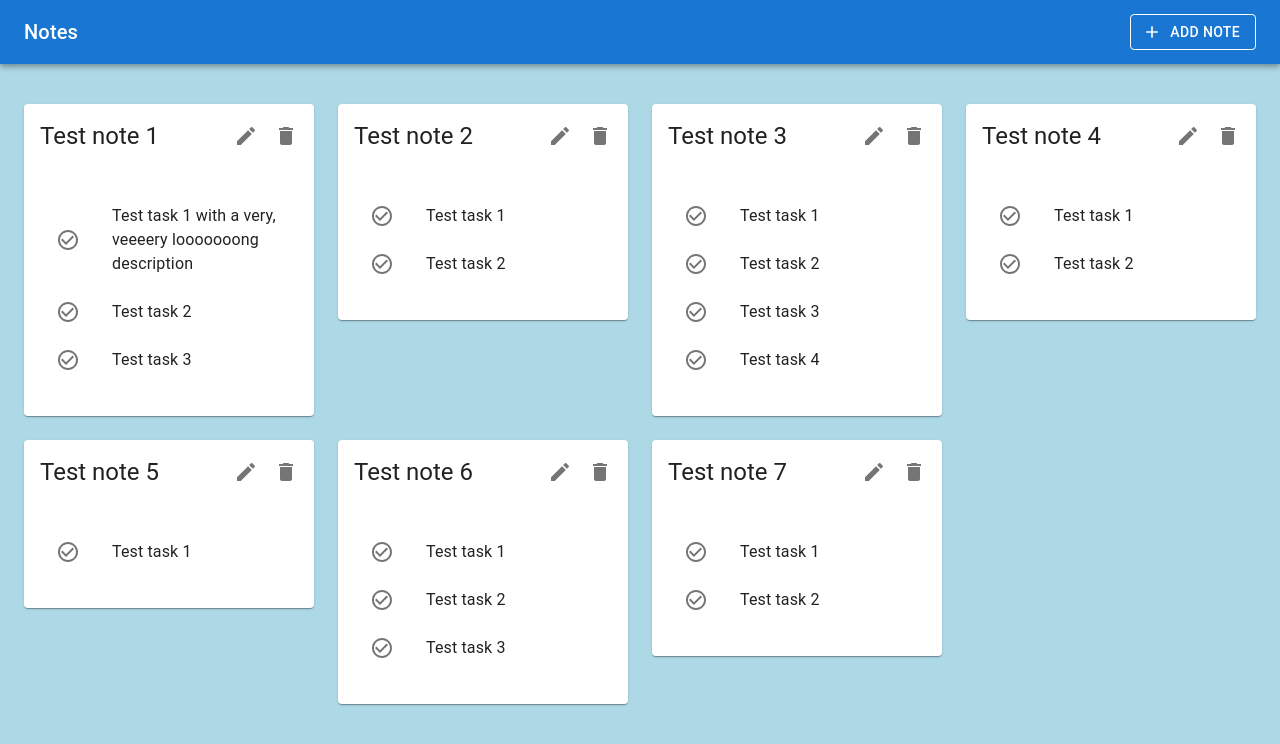
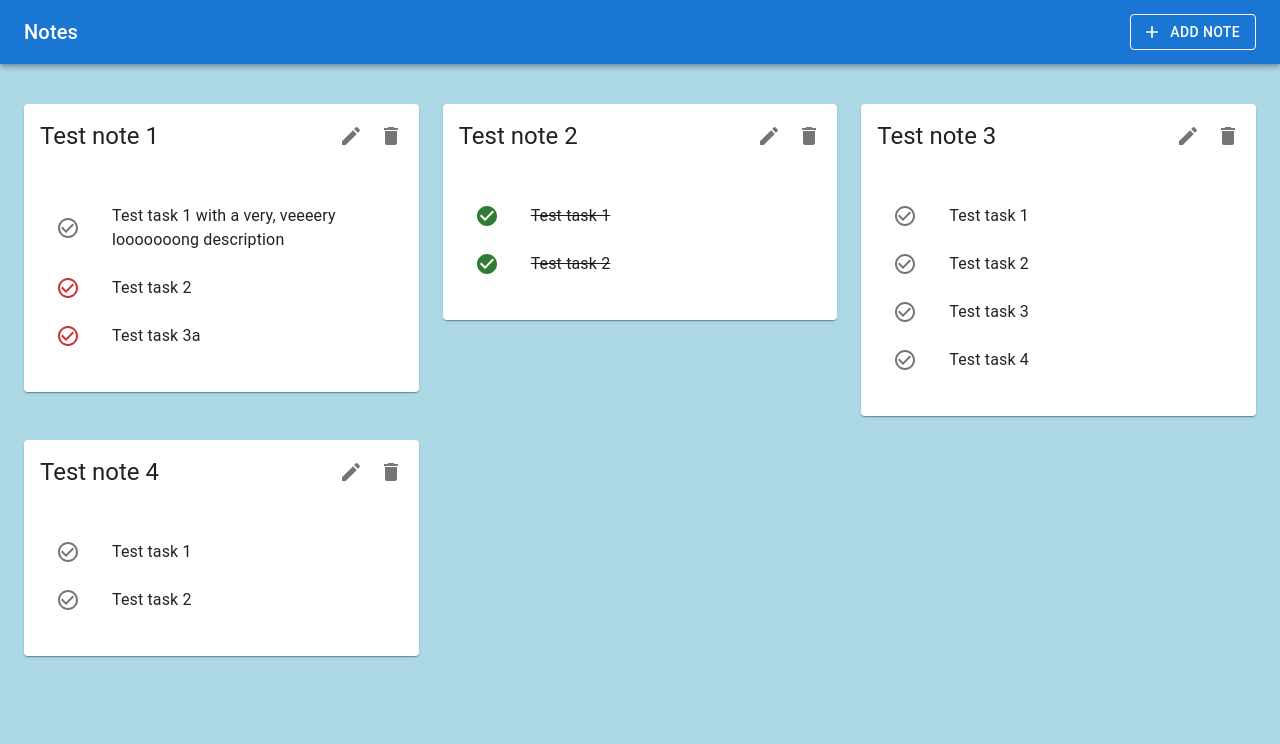
Before and after one commit to VikiZieleniewska/Organizing_notes, a React (Vite) app: page / in a window 1280 px wide. Shown: the top 744 px of the page. Built offline with nearby package versions, Linux system fonts and the light colour scheme; data requests are answered from the project's data file; a web font is replaced by a local one.

Commit message:
added saving to db

```diff
--- a/fakeApi/db.json
+++ b/fakeApi/db.json
@@ -7,17 +7,20 @@
         {
           "id": 1,
           "description": "Test task 1 with a very, veeeery looooooong description",
-          "isDone": false
+          "isDone": false,
+          "isImportant": false
         },
         {
           "id": 2,
           "description": "Test task 2",
-          "isDone": false
+          "isDone": false,
+          "isImportant": true
         },
         {
           "id": 3,
-          "description": "Test task 3",
-          "isDone": false
+          "description": "Test task 3a",
+          "isDone": false,
+          "isImportant": true
         }
       ]
     },
@@ -28,12 +31,12 @@
         {
           "id": 1,
           "description": "Test task 1",
-          "isDone": false
+          "isDone": true
         },
         {
           "id": 2,
           "description": "Test task 2",
-          "isDone": false
+          "isDone": true
         }
       ]
     },
@@ -78,54 +81,6 @@
           "isDone": false
         }
       ]
-    },
-    {
-      "id": 5,
-      "title": "Test note 5",
-      "tasks": [
-        {
-          "id": 1,
-          "description": "Test task 1",
-          "isDone": false
-        }
-      ]
-    },
-    {
-      "id": 6,
-      "title": "Test note 6",
-      "tasks": [
-        {
-          "id": 1,
-          "description": "Test task 1",
-          "isDone": false
-        },
-        {
-          "id": 2,
-          "description": "Test task 2",
-          "isDone": false
-        },
-        {
-          "id": 3,
-          "description": "Test task 3",
-          "isDone": false
-        }
-      ]
-    },
-    {
-      "id": 7,
-      "title": "Test note 7",
-      "tasks": [
-        {
-          "id": 1,
-          "description": "Test task 1",
-          "isDone": false
-        },
-        {
-          "id": 2,
-          "description": "Test task 2",
-          "isDone": false
-        }
-      ]
     }
   ],
   "categories": []
--- a/src/App.jsx
+++ b/src/App.jsx
@@ -24,10 +24,35 @@ function App() {
     return await response.json();
   }
 
+  async function handleDelete(noteId) {
+    if (noteId === null || noteId === undefined) {
+      console.error("NoteID is required");
+
+      return;
+    }
+
+    if (noteId === 0) {
+      setNotes(notes.filter((n) => n.id !== noteId));
+
+      return;
+    }
+
+    const response = await fetch(`http://localhost:3000/notes/${noteId}`, {
+      method: "DELETE",
+      headers: {
+        "Content-Type": "application/json",
+      },
+    });
+
+    if (response.ok) {
+      setNotes(notes.filter((n) => n.id !== noteId));
+    }
+  }
+
   return (
     <>
       <BasicAppBar />
-      <NotesBoard notes={notes} />
+      <NotesBoard notes={notes} onDelete={handleDelete} />
     </>
   );
 }
--- a/src/components/NoteCard/NoteCard.jsx
+++ b/src/components/NoteCard/NoteCard.jsx
@@ -1,5 +1,5 @@
 import React, { Component } from "react";
-import { Alert, Button, TextField, Typography } from "@mui/material";
+import { Button, TextField } from "@mui/material";
 import Card from "@mui/material/Card";
 import CardHeader from "@mui/material/CardHeader";
 import CardContent from "@mui/material/CardContent";
@@ -9,11 +9,16 @@ import ListItem from "@mui/material/ListItem";
 import ListItemButton from "@mui/material/ListItemButton";
 import ListItemIcon from "@mui/material/ListItemIcon";
 import ListItemText from "@mui/material/ListItemText";
+import Checkbox from "@mui/material/Checkbox";
+import AddIcon from "@mui/icons-material/Add";
 import DeleteIcon from "@mui/icons-material/Delete";
 import EditIcon from "@mui/icons-material/Edit";
 import CloseIcon from "@mui/icons-material/Close";
 import SaveIcon from "@mui/icons-material/Save";
+import CheckCircleIcon from "@mui/icons-material/CheckCircle";
 import CheckCircleOutlineIcon from "@mui/icons-material/CheckCircleOutline";
+import ErrorOutlineIcon from "@mui/icons-material/ErrorOutline";
+import ErrorIcon from "@mui/icons-material/Error";
 
 export default class NoteCard extends Component {
   state = {
@@ -21,13 +26,26 @@ export default class NoteCard extends Component {
     isEditMode: false,
   };
 
-  // componentDidUpdate() {}
-
   toggleEditMode = () => this.setState({ isEditMode: !this.state.isEditMode });
 
   handleSubmit = async (event) => {
     event.preventDefault();
-    console.log(`submitted form`);
+    const response = await fetch(
+      `http://localhost:3000/notes/${this.state.note.id}`,
+      {
+        method: "PUT",
+        headers: {
+          "Content-Type": "application/json",
+        },
+        body: JSON.stringify(this.state.note),
+      }
+    );
+
+    if (response.ok) {
+      this.setState({
+        isEditMode: false,
+      });
+    }
   };
 
   handleCancel = () => {
@@ -39,8 +57,8 @@ export default class NoteCard extends Component {
     });
   };
 
-  handleDelete = async (event) => {
-    console.log(`note deleted`);
+  handleDelete = async () => {
+    await this.props.onDelete(this.props.note.id);
   };
 
   render() {
@@ -80,10 +98,60 @@ export default class NoteCard extends Component {
             <CardContent>
               <List>
                 {this.state.note.tasks.map((task) => (
-                  <ListItem disablePadding key={task.id}>
+                  <ListItem
+                    disablePadding
+                    key={task.id}
+                    secondaryAction={
+                      <IconButton
+                        aria-label="delete task"
+                        edge="end"
+                        onClick={() => {
+                          const updatedTasks = [...this.state.note.tasks];
+                          const filteredTasks = updatedTasks.filter(
+                            (el) => el.id !== task.id
+                          );
+
+                          this.setState({
+                            note: {
+                              ...this.state.note,
+                              tasks: filteredTasks,
+                            },
+                          });
+                        }}
+                      >
+                        <DeleteIcon />
+                      </IconButton>
+                    }
+                  >
+                    <IconButton
+                      onClick={(event) => {
+                        const updatedTasks = [...this.state.note.tasks];
+                        const currentStatus = updatedTasks.find(
+                          (el) => el.id === task.id
+                        ).isImportant;
+
+                        updatedTasks.find(
+                          (el) => el.id === task.id
+                        ).isImportant = !currentStatus;
+
+                        this.setState({
+                          note: {
+                            ...this.state.note,
+                            tasks: updatedTasks,
+                          },
+                        });
+                      }}
+                    >
+                      {task.isImportant ? (
+                        <ErrorIcon color="error" />
+                      ) : (
+                        <ErrorOutlineIcon />
+                      )}
+                    </IconButton>
                     <TextField
                       id={`task-${task.id}`}
                       variant="standard"
+                      // multiline
                       fullWidth
                       value={task.description}
                       onChange={(event) => {
@@ -103,6 +171,36 @@ export default class NoteCard extends Component {
                     />
                   </ListItem>
                 ))}
+                <ListItem
+                  disablePadding
+                  key="add-task"
+                  sx={{ justifyContent: "center" }}
+                >
+                  <Button
+                    size="small"
+                    startIcon={<AddIcon />}
+                    onClick={() => {
+                      const updatedTasks = [...this.state.note.tasks];
+                      const lastId = Math.max(...updatedTasks.map((t) => t.id));
+                      const emptyTask = {
+                        id: lastId + 1,
+                        description: "",
+                        isDone: false,
+                      };
+
+                      updatedTasks.push(emptyTask);
+
+                      this.setState({
+                        note: {
+                          ...this.state.note,
+                          tasks: updatedTasks,
+                        },
+                      });
+                    }}
+                  >
+                    Add Task
+                  </Button>
+                </ListItem>
               </List>
             </CardContent>
           </form>
@@ -129,11 +227,38 @@ export default class NoteCard extends Component {
           <List>
             {this.state.note.tasks.map((task) => (
               <ListItem disablePadding key={task.id}>
-                <ListItemButton>
+                <ListItemButton
+                  onClick={(event) => {
+                    const updatedTasks = [...this.state.note.tasks];
+                    const currentStatus = updatedTasks.find(
+                      (el) => el.id === task.id
+                    ).isDone;
+                    updatedTasks.find((el) => el.id === task.id).isDone =
+                      !currentStatus;
+
+                    this.setState({
+                      note: {
+                        ...this.state.note,
+                        tasks: updatedTasks,
+                      },
+                    });
+                  }}
+                >
                   <ListItemIcon>
-                    <CheckCircleOutlineIcon />
+                    {task.isDone ? (
+                      <CheckCircleIcon color="success" />
+                    ) : task.isImportant ? (
+                      <CheckCircleOutlineIcon color="error" />
+                    ) : (
+                      <CheckCircleOutlineIcon />
+                    )}
                   </ListItemIcon>
-                  <ListItemText primary={task.description} />
+                  <ListItemText
+                    primary={task.description}
+                    sx={{
+                      textDecoration: task.isDone ? "line-through" : "none",
+                    }}
+                  />
                 </ListItemButton>
               </ListItem>
             ))}
--- a/src/components/NotesBoard/NotesBoard.jsx
+++ b/src/components/NotesBoard/NotesBoard.jsx
@@ -4,7 +4,7 @@ import Grid from "@mui/material/Unstable_Grid2";
 
 import NoteCard from "../NoteCard/NoteCard.jsx";
 
-function NotesBoard({ notes }) {
+function NotesBoard({ notes, onDelete }) {
   if (!notes) {
     return <h1>Notes loading</h1>;
   }
@@ -14,11 +14,11 @@ function NotesBoard({ notes }) {
       <Grid
         container
         spacing={{ xs: 2, md: 3 }}
-        columns={{ xs: 3, sm: 9, md: 12 }}
+        columns={{ xs: 12, sm: 12, md: 12 }}
       >
         {notes.map((note) => (
-          <Grid xs={3} sm={3} md={3} key={note.id}>
-            <NoteCard note={note} />
+          <Grid xs={12} sm={6} md={4} key={note.id}>
+            <NoteCard note={note} onDelete={onDelete} />
           </Grid>
         ))}
       </Grid>
```
